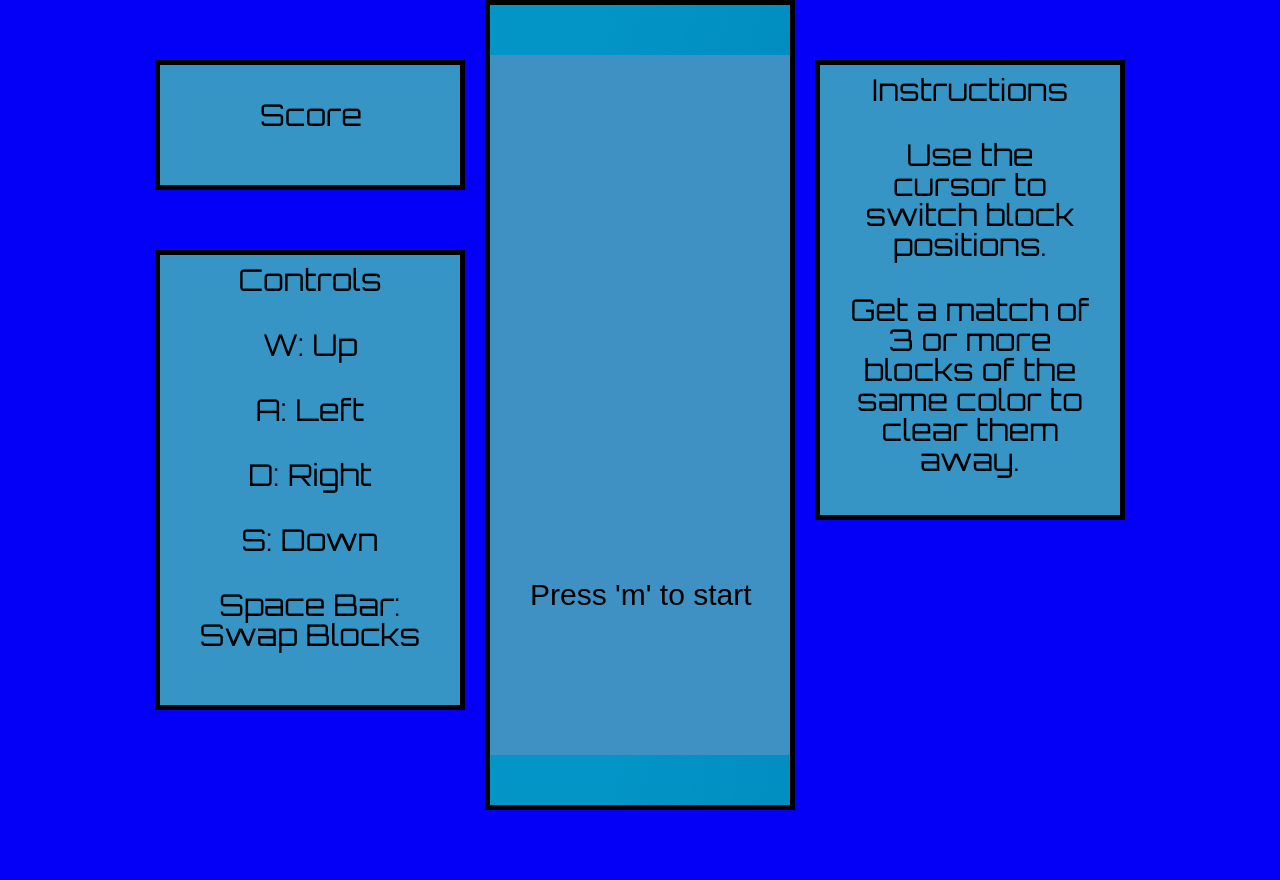
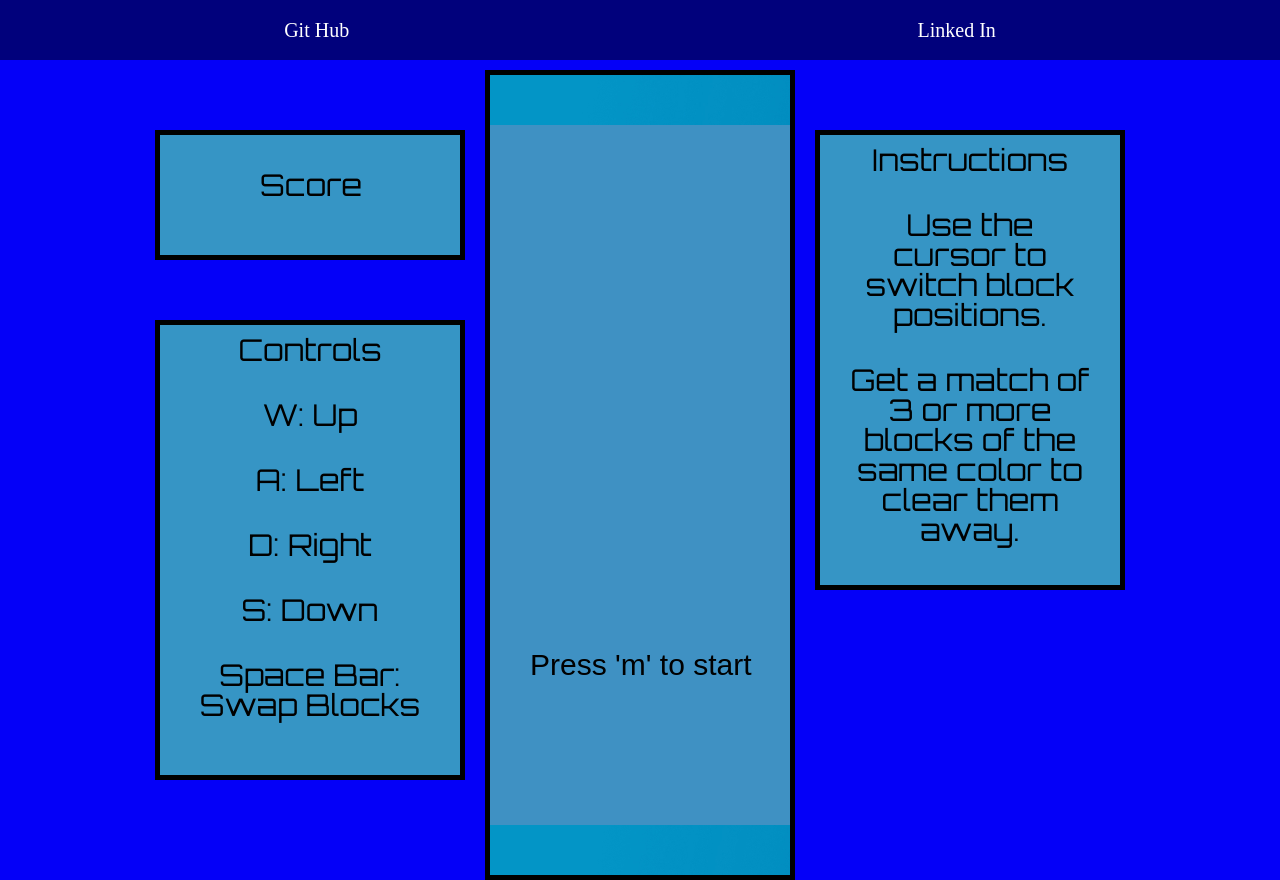
Before and after one commit to JMarkowitz098/pdp-clone, a website: page dist/index.html in a window 1280 px wide. Before the commit the page ends 810 px from the top, so only its background shows below. Drawn offline with Linux system fonts and the light colour scheme.

Commit message:
Add header with links to git and linked in

```diff
--- a/dist/index.html
+++ b/dist/index.html
@@ -11,6 +11,12 @@
     <title>PDP-Clone</title>
 </head>
 <body id="body">
+    <span id="header">
+        <!-- <a href=#>Profile</a> -->
+        <a href="https://github.com/JMarkowitz098/pdp-clone">Git Hub</a>
+        <a href="https://www.linkedin.com/in/jmarkowitz098/">Linked In</a>
+    </span>
+    <div id="header-project-container">
         <div id="left-container">
             <div id="controls-container">
                 <h3>Controls</h3>
@@ -33,6 +39,6 @@
                 <button id="gameover-button">Play Again</button>
             </div>
         </div>
-
+    </div>
 </body>
 </html>
--- a/dist/stylesheets/public/components/body.css
+++ b/dist/stylesheets/public/components/body.css
@@ -1,9 +1,9 @@
 /* Error: Undefined variable.
  *   ,
- * 4 |     background-color: $blue;
+ * 5 |     background-color: $blue;
  *   |                       ^^^^^
  *   '
- *   dist/stylesheets/scss/components/body.scss 4:23  root stylesheet */
+ *   dist/stylesheets/scss/components/body.scss 5:23  root stylesheet */
 
 body::before {
   font-family: "Source Code Pro", "SF Mono", Monaco, Inconsolata, "Fira Mono",
@@ -13,5 +13,5 @@ body::before {
   padding: 1em;
   margin-bottom: 1em;
   border-bottom: 2px solid black;
-  content: "Error: Undefined variable.\a   \2577 \a 4 \2502      background-color: $blue;\a   \2502                        ^^^^^\a   \2575 \a   dist/stylesheets/scss/components/body.scss 4:23  root stylesheet";
+  content: "Error: Undefined variable.\a   \2577 \a 5 \2502      background-color: $blue;\a   \2502                        ^^^^^\a   \2575 \a   dist/stylesheets/scss/components/body.scss 5:23  root stylesheet";
 }
--- /dev/null
+++ b/dist/stylesheets/public/components/header.css
@@ -0,0 +1,15 @@
+#header {
+  display: flex;
+  justify-content: space-around;
+  align-items: center;
+  height: 3em;
+  background-color: #01017c;
+  margin-bottom: 10px;
+  font-size: 20px;
+}
+#header a {
+  color: white;
+  text-decoration: none;
+}
+
+/*# sourceMappingURL=header.css.map */
--- a/dist/stylesheets/public/master.css
+++ b/dist/stylesheets/public/master.css
@@ -57,8 +57,14 @@ table {
 
 #body {
   display: flex;
+  flex-direction: column;
   justify-content: center;
   background-color: #0400f8;
+}
+
+#header-project-container {
+  display: flex;
+  justify-content: center;
 }
 
 #score-container {
@@ -146,4 +152,18 @@ table {
   border: none;
 }
 
+#header {
+  display: flex;
+  justify-content: space-around;
+  align-items: center;
+  height: 3em;
+  background-color: #01017c;
+  margin-bottom: 10px;
+  font-size: 20px;
+}
+#header a {
+  color: white;
+  text-decoration: none;
+}
+
 /*# sourceMappingURL=master.css.map */
--- a/dist/stylesheets/scss/components/body.scss
+++ b/dist/stylesheets/scss/components/body.scss
@@ -1,5 +1,12 @@
 #body {
     display: flex;
+    flex-direction: column;
     justify-content: center;
     background-color: $blue;
 }
+
+#header-project-container {
+    display: flex;
+    justify-content: center;
+
+}
--- /dev/null
+++ b/dist/stylesheets/scss/components/header.scss
@@ -0,0 +1,17 @@
+@import '../base/variables';
+
+#header {
+    display: flex;
+    justify-content: space-around;
+    align-items: center;
+    height: 3em;
+    background-color: $darkest-blue;
+    margin-bottom: 10px;
+    font-size: 20px;
+
+    a {
+        color: white;
+        text-decoration: none;
+
+    }
+}
--- a/dist/stylesheets/scss/master.scss
+++ b/dist/stylesheets/scss/master.scss
@@ -11,3 +11,4 @@
 @import "./components/score.scss";
 @import "./components/instructions_controls.scss";
 @import "./components/gameover.scss";
+@import "./components//header.scss"
```
Also changed, not shown: 3 other files. Lines whose indentation alone changed are shown as unchanged.
